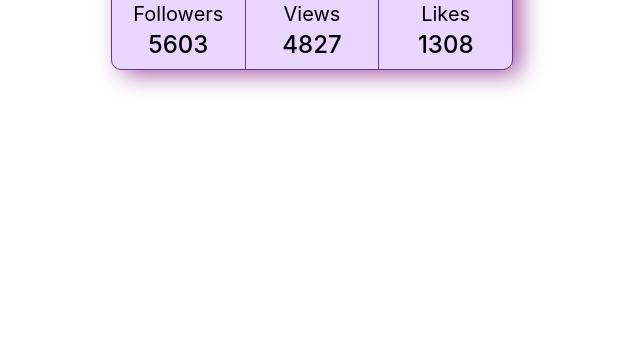
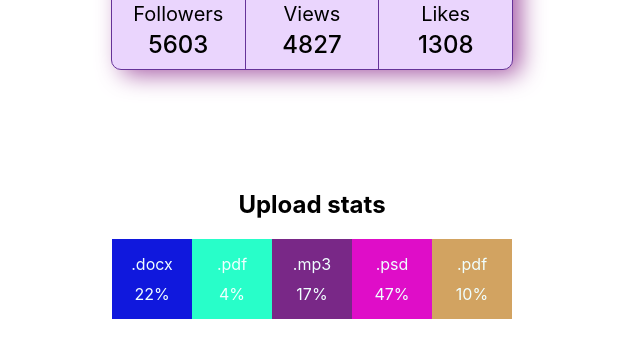
Before and after one commit to PaulPonomarenko/goit-react-hw-01-components, a React (Create React App) app: page / in a window 1280 px wide. Shown: the part 380-738 px from the top of the page, without its empty margins (328-968 px from the left). Built offline with nearby package versions, Linux system fonts and the light colour scheme.

Commit message:
додає завдання 2

```diff
--- a/src/components/App.jsx
+++ b/src/components/App.jsx
@@ -2,8 +2,11 @@
 import css from './App.module.css';
 import { ProfileDescription } from './profile/ProfileDescription';
 import { ProfileStats } from './stats/ProfileStats';
+import { Statistics } from './statistics/Statistics';
+import data from 'data/data';
 export const App = () => {
   return (
+    <>
       <div className={css.profile}>
         <ProfileDescription
           avatar={user.avatar}
@@ -17,5 +20,7 @@
           likes={user.stats.likes}
         />
       </div>
+      <Statistics title="Upload stats" stats={data} />
+    </>
   );
 };
--- /dev/null
+++ b/src/components/statistics/Statistics.jsx
@@ -0,0 +1,35 @@
+import PropTypes from 'prop-types';
+import css from './Statistics.module.css';
+import { randomColor } from './randomColor';
+export const Statistics = ({ title, stats }) => {
+  return (
+    <section className={css.statistics}>
+      {title && <h2 className={css.title}>{title}</h2>}
+      <ul className={css.stat__list}>
+        {stats.map(stat => {
+          return (
+            <li
+              className={css.item}
+              key={stat.id}
+              style={{ backgroundColor: randomColor() }}
+            >
+              <span className={css.label}>{stat.label}</span>
+              <span className="percentage">{stat.percentage}%</span>
+            </li>
+          );
+        })}
+      </ul>
+    </section>
+  );
+};
+
+Statistics.propType = {
+  title: PropTypes.string.isRequired,
+  stats: PropTypes.arrayOf(
+    PropTypes.shape({
+      id: PropTypes.string.isRequired,
+      label: PropTypes.string.isRequired,
+      percentage: PropTypes.number.isRequired,
+    })
+  ),
+};
--- /dev/null
+++ b/src/components/statistics/Statistics.module.css
@@ -0,0 +1,25 @@
+.statistics {
+  padding-top: 100px;
+}
+.title {
+  text-align: center;
+}
+.stat__list {
+  list-style: none;
+  padding-left: 0;
+  display: flex;
+  justify-content: center;
+}
+
+.item {
+  height: 80px;
+  width: 80px;
+  display: flex;
+  align-items: center;
+  justify-content: center;
+  flex-direction: column;
+  color: azure;
+}
+.label {
+  margin-bottom: 10px;
+}
--- /dev/null
+++ b/src/components/statistics/randomColor.js
@@ -0,0 +1,3 @@
+export const randomColor = () => {
+  return '#' + Math.random().toString(16).slice(2, 8);
+};
--- /dev/null
+++ b/src/data/data.json
@@ -0,0 +1,7 @@
+[
+  { "id": "id-1", "label": ".docx", "percentage": 22 },
+  { "id": "id-2", "label": ".pdf", "percentage": 4 },
+  { "id": "id-3", "label": ".mp3", "percentage": 17 },
+  { "id": "id-4", "label": ".psd", "percentage": 47 },
+  { "id": "id-5", "label": ".pdf", "percentage": 10 }
+]
```
Lines whose indentation alone changed are shown as unchanged.
